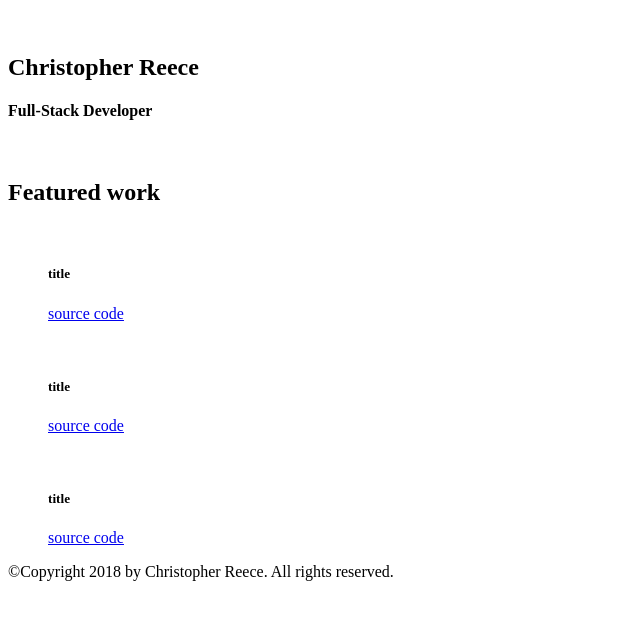
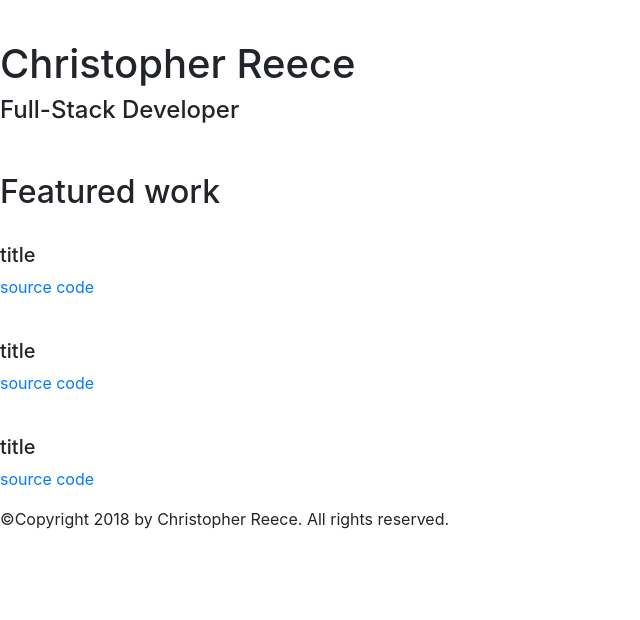
Before and after one commit to momotofu/portfolio, a plain HTML site: page index.html in a window 1280 px wide. Shown: the whole page, without its empty margins (0-640 px from the left). Drawn offline with nearby package versions, Linux system fonts and the light colour scheme.

Commit message:
added bootstrap link

```diff
--- a/index.html
+++ b/index.html
@@ -1,8 +1,12 @@
 <!DOCTYPE html>
 <html>
   <head>
+    <title>Christopher Reece</title>
+
     <meta charset="utf-8">
-    <title>Christopher Reece</title>
+    <meta name="viewport" content="width=device-width, initial-scale=1, shrink-to-fit=no">
+
+    <link rel="stylesheet" href="https://maxcdn.bootstrapcdn.com/bootstrap/4.0.0-beta.2/css/bootstrap.min.css" integrity="sha384-PsH8R72JQ3SOdhVi3uxftmaW6Vc51MKb0q5P2rRUpPvrszuE4W1povHYgTpBfshb" crossorigin="anonymous">
   </head>
   <body>
     <nav>
```
